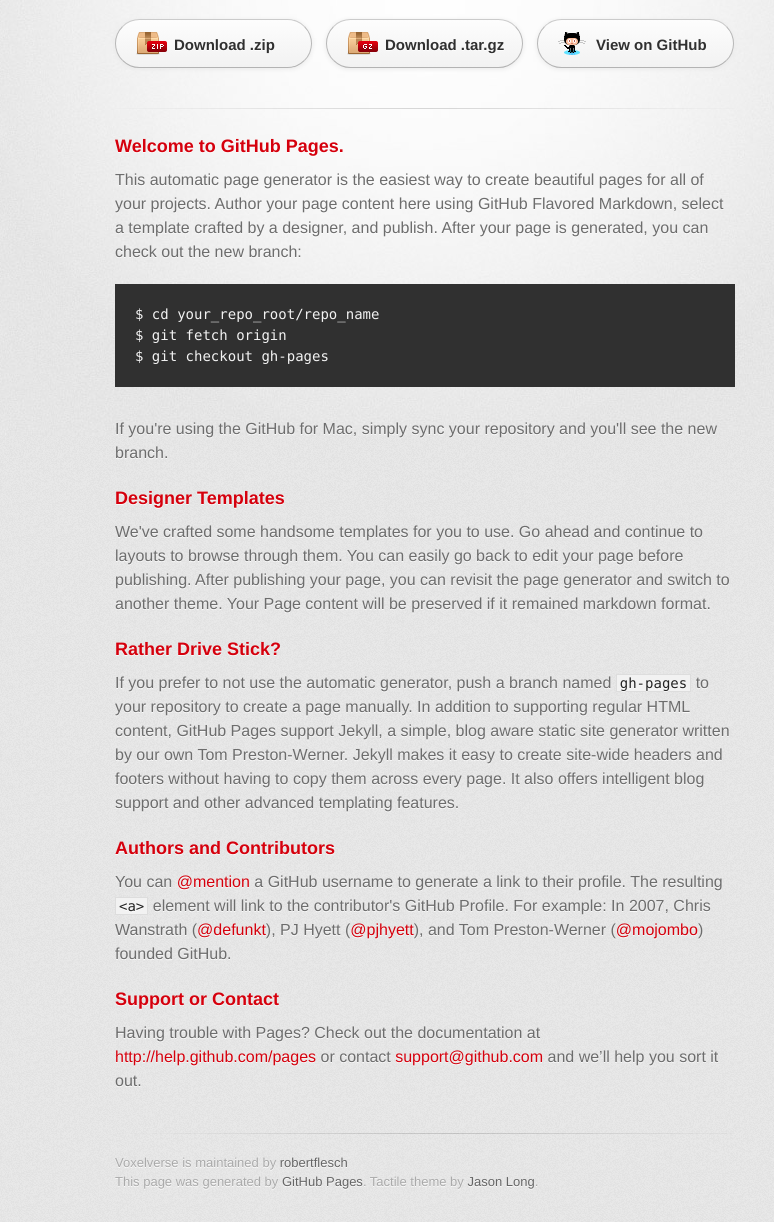
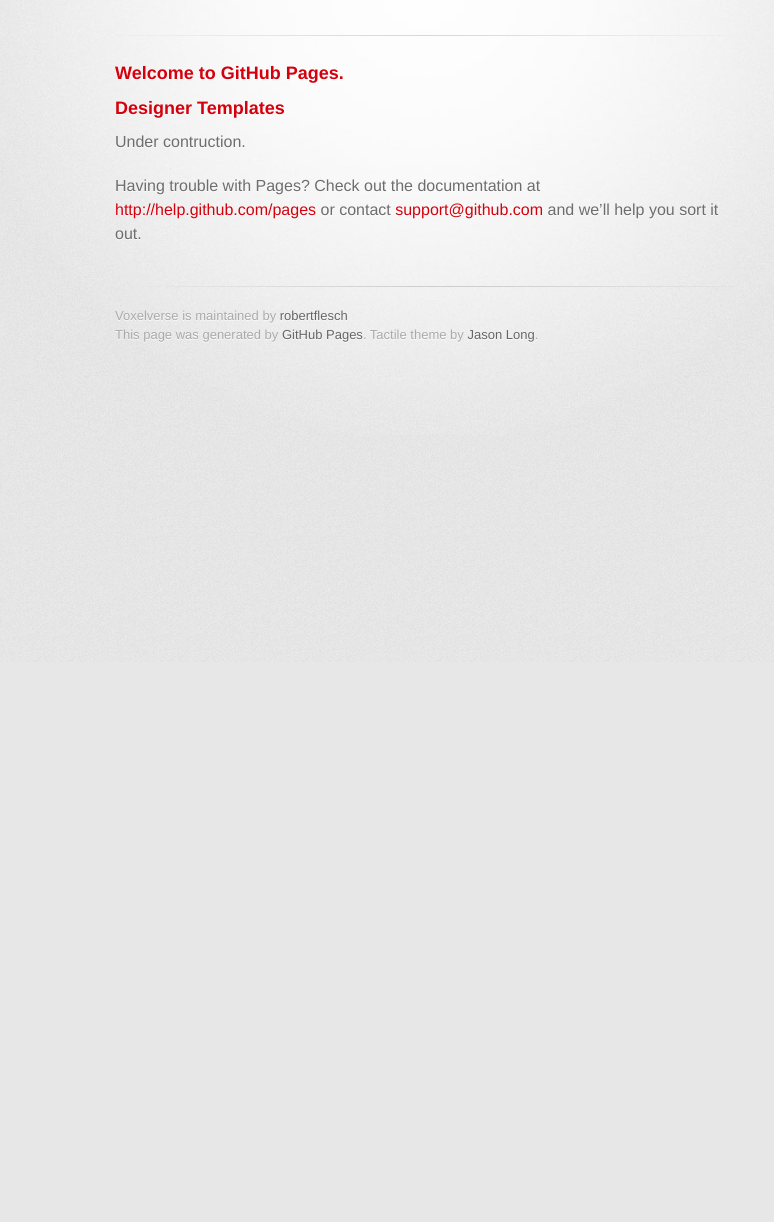
Before and after one commit to robertflesch/VoxelVerse, a plain HTML site: page index.html in a window 1280 px wide. Shown: the part 138-1360 px from the top of the page, without its empty margins (215-989 px from the left). After the commit the page ends 800 px from the top, so only its background shows below. Drawn offline with Linux system fonts and the light colour scheme; a web font is replaced by a local one.

Commit message:
Update index.html
Pulled out description text and download links

```diff
--- a/index.html
+++ b/index.html
@@ -18,15 +18,9 @@
       <div class="inner">
 
         <header>
-          <h1>Voxelverse</h1>
+          <h1>VoxelVerse</h1>
           <h2>Creativity Unleased</h2>
         </header>
-
-        <section id="downloads" class="clearfix">
-          <a href="https://github.com/robertflesch/VoxelVerse/zipball/master" id="download-zip" class="button"><span>Download .zip</span></a>
-          <a href="https://github.com/robertflesch/VoxelVerse/tarball/master" id="download-tar-gz" class="button"><span>Download .tar.gz</span></a>
-          <a href="https://github.com/robertflesch/VoxelVerse" id="view-on-github" class="button"><span>View on GitHub</span></a>
-        </section>
 
         <hr>
 
@@ -34,32 +28,13 @@
           <h3>
 <a name="welcome-to-github-pages" class="anchor" href="#welcome-to-github-pages"><span class="octicon octicon-link"></span></a>Welcome to GitHub Pages.</h3>
 
-<p>This automatic page generator is the easiest way to create beautiful pages for all of your projects. Author your page content here using GitHub Flavored Markdown, select a template crafted by a designer, and publish. After your page is generated, you can check out the new branch:</p>
-
-<pre><code>$ cd your_repo_root/repo_name
-$ git fetch origin
-$ git checkout gh-pages
-</code></pre>
-
-<p>If you're using the GitHub for Mac, simply sync your repository and you'll see the new branch.</p>
 
 <h3>
 <a name="designer-templates" class="anchor" href="#designer-templates"><span class="octicon octicon-link"></span></a>Designer Templates</h3>
 
-<p>We've crafted some handsome templates for you to use. Go ahead and continue to layouts to browse through them. You can easily go back to edit your page before publishing. After publishing your page, you can revisit the page generator and switch to another theme. Your Page content will be preserved if it remained markdown format.</p>
+<p>Under contruction.</p>
 
-<h3>
-<a name="rather-drive-stick" class="anchor" href="#rather-drive-stick"><span class="octicon octicon-link"></span></a>Rather Drive Stick?</h3>
 
-<p>If you prefer to not use the automatic generator, push a branch named <code>gh-pages</code> to your repository to create a page manually. In addition to supporting regular HTML content, GitHub Pages support Jekyll, a simple, blog aware static site generator written by our own Tom Preston-Werner. Jekyll makes it easy to create site-wide headers and footers without having to copy them across every page. It also offers intelligent blog support and other advanced templating features.</p>
-
-<h3>
-<a name="authors-and-contributors" class="anchor" href="#authors-and-contributors"><span class="octicon octicon-link"></span></a>Authors and Contributors</h3>
-
-<p>You can <a href="https://github.com/blog/821" class="user-mention">@mention</a> a GitHub username to generate a link to their profile. The resulting <code>&lt;a&gt;</code> element will link to the contributor's GitHub Profile. For example: In 2007, Chris Wanstrath (<a href="https://github.com/defunkt" class="user-mention">@defunkt</a>), PJ Hyett (<a href="https://github.com/pjhyett" class="user-mention">@pjhyett</a>), and Tom Preston-Werner (<a href="https://github.com/mojombo" class="user-mention">@mojombo</a>) founded GitHub.</p>
-
-<h3>
-<a name="support-or-contact" class="anchor" href="#support-or-contact"><span class="octicon octicon-link"></span></a>Support or Contact</h3>
 
 <p>Having trouble with Pages? Check out the documentation at <a href="http://help.github.com/pages">http://help.github.com/pages</a> or contact <a href="mailto:support@github.com">support@github.com</a> and we’ll help you sort it out.</p>
         </section>
```
